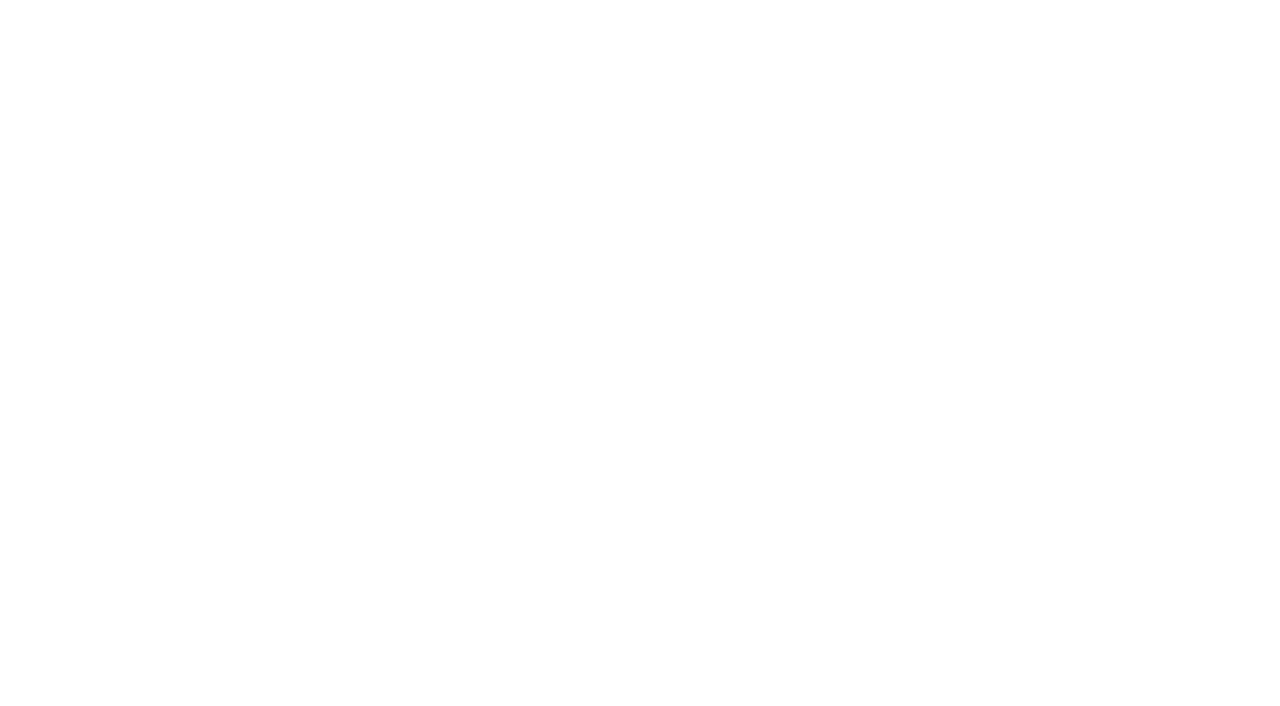
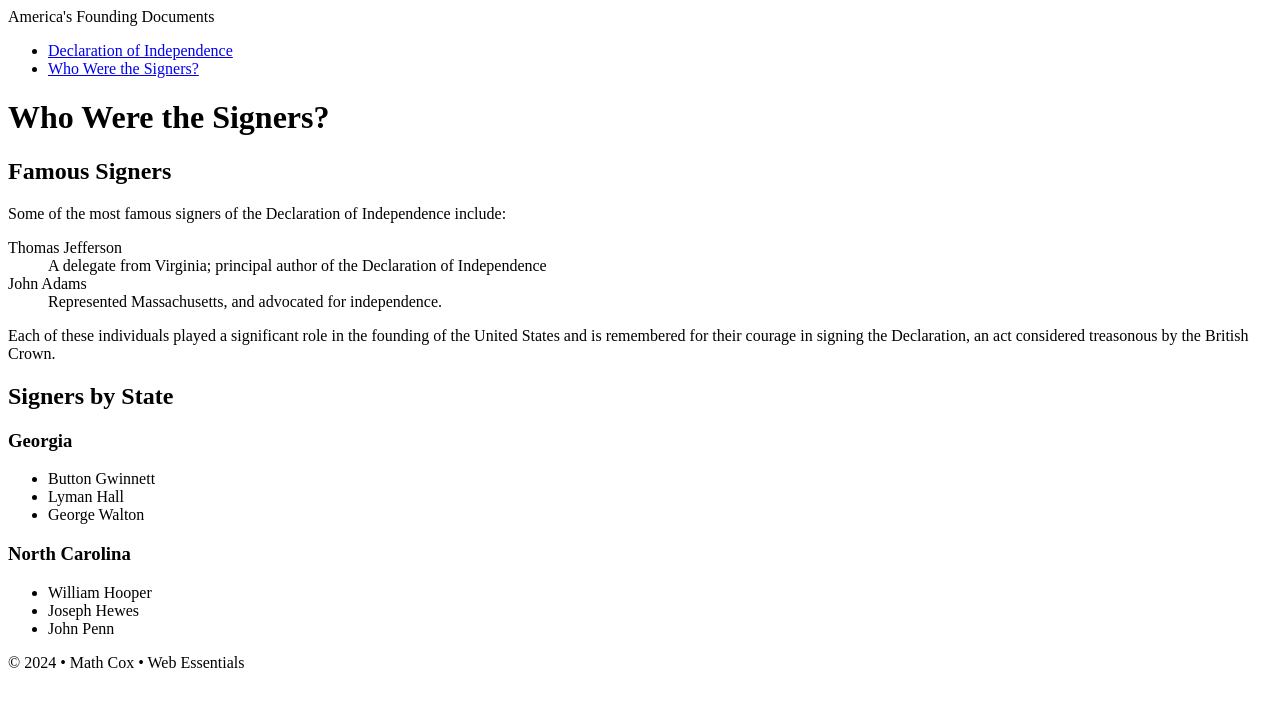
Before and after one commit to MathTC03/WebDev, a plain HTML site: page 03follow-along/signers.html in a window 1280 px wide. Drawn offline with Linux system fonts and the light colour scheme.

Commit message:
Add 03follow-along assignment

```diff
--- a/03follow-along/signers.html
+++ b/03follow-along/signers.html
@@ -0,0 +1,61 @@
+<!DOCTYPE html>
+<html lang="en">
+    <head>
+        <meta charset="UTF-8">
+        <meta name="author" content="Math Cox">
+        <meta name="description" content="Learn about the Declaration of Independence of the United States">
+        <meta name="viewport" content="width=device-width, initial-scale=1.0">
+        <title>America's Founding Documents: Who Were the Signers?</title>
+    </head>
+    <body>
+        <!-- start the page head-->
+        <header>
+            <span>America's Founding Documents</span>
+        </header>
+
+        <!-- start the page navigation -->
+        <nav>
+            <ul>
+                <li><a href="index.html">Declaration of Independence</a></li>
+                <li><a href="signers.html">Who Were the Signers?</a></li>
+            </ul>
+        </nav>
+
+        <!-- start the main content-->
+        <main>
+            <h1>Who Were the Signers?</h1>
+
+            <h2>Famous Signers</h2>
+            <p>Some of the most famous signers of the Declaration of Independence include:</p>
+            <dl>
+                <dt>Thomas Jefferson</dt>
+                <dd>A delegate from Virginia; principal author of the Declaration of Independence</dd>
+                <dt>John Adams</dt>
+                <dd>Represented Massachusetts, and advocated for independence.</dd>
+            </dl>
+
+            <p>Each of these individuals played a significant role in the founding of the United States and is remembered for their courage in signing the Declaration, an act considered treasonous by the British Crown.</p>
+
+            <h2>Signers by State</h2>
+            <h3>Georgia</h3>
+            <ul>
+                <li>Button Gwinnett</li>
+                <li>Lyman Hall</li>
+                <li>George Walton</li>
+            </ul>
+            <h3>North Carolina</h3>
+            <ul>
+                <li>William Hooper</li>
+                <li>Joseph Hewes</li>
+                <li>John Penn</li>
+            </ul>
+
+
+        </main>
+
+        <!-- start the page footer-->
+        <footer>
+            <p>&copy; 2024 &bull; Math Cox &bull; Web Essentials</p>
+        </footer>
+    </body>
+</html>
```
Also changed, not shown: 03follow-along/index.html (+19 -1 lines).
